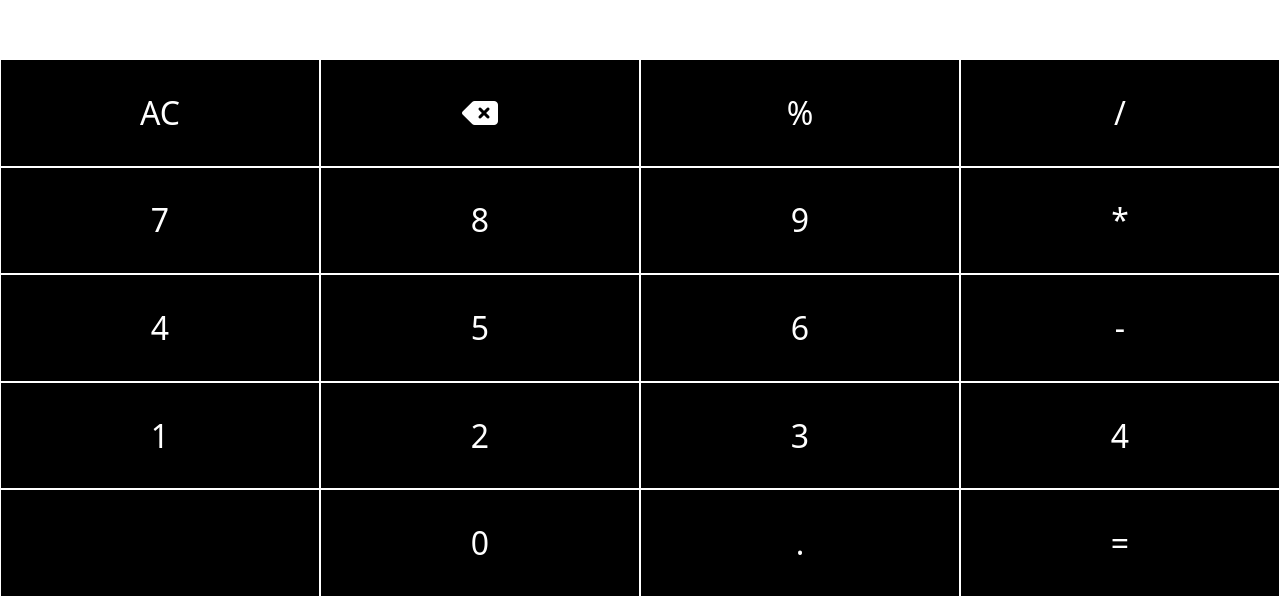
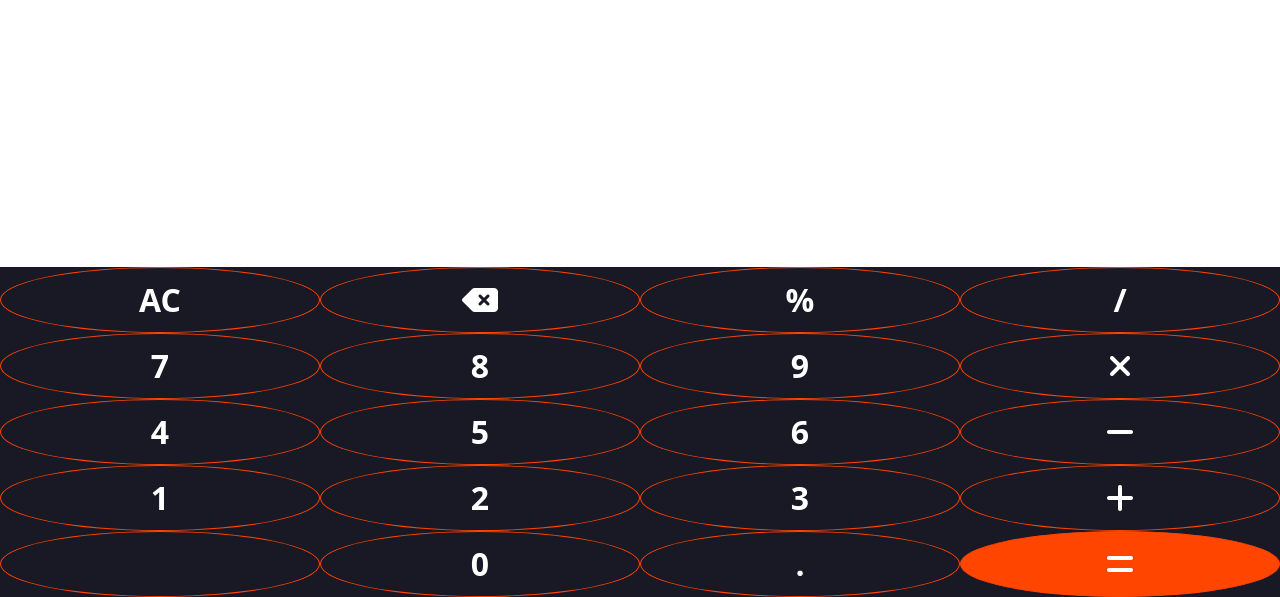
Before and after one commit to Dhirajjaware/calculator, a plain HTML site: page index.html in a window 1280 px wide. Shown: the part 203-800 px from the top of the page. Drawn offline with nearby package versions, Linux system fonts and the light colour scheme.

Commit message:
add style to buttons

```diff
--- a/index.html
+++ b/index.html
@@ -26,7 +26,7 @@
 
         <div class="row">
           <div class="col"><button type="button" value="AC">AC</button></div>
-          <div class="col"><button type="button" value="back"><i class="fa-solid fa-delete-left"></i></button></div>
+          <div class="col btn__backspace"><button type="button" ><i class="fa-solid fa-delete-left"></i></button></div>
           <div class="col"><button type="button" value="%">%</button> </div>
           <div class="col"><button type="button" value="/">/</button> </div>
         </div>
@@ -35,28 +35,28 @@
           <div class="col"><button type="button" value="7">7</button> </div>
           <div class="col"><button type="button" value="8">8</button> </div>
           <div class="col"><button type="button" value="9">9</button> </div>
-          <div class="col"><button type="button" value="*">*</button> </div>
+          <div class="col"><button type="button" value="*"><i class="fa-solid fa-xmark"></i></button> </div>
         </div>
 
         <div class="row">
           <div class="col"><button type="button" value="4">4</button> </div>
           <div class="col"><button type="button" value="5">5</button> </div>
           <div class="col"><button type="button" value="6">6</button> </div>
-          <div class="col"><button type="button" value="-">-</button> </div>
+          <div class="col"><button type="button" value="-"><i class="fa-solid fa-minus"></i></button> </div>
         </div>
 
         <div class="row">
           <div class="col"><button type="button" value="1">1</button> </div>
           <div class="col"><button type="button" value="2">2</button> </div>
           <div class="col"><button type="button" value="3">3</button> </div>
-          <div class="col"><button type="button" value="+">4</button> </div>
+          <div class="col"><button type="button" value="+"><i class="fa-solid fa-plus"></i></button> </div>
         </div>
 
         <div class="row">
           <div class="col"><button type="button" value="😎"></button> </div>
           <div class="col"><button type="button" value="0">0</button> </div>
           <div class="col"><button type="button" value=".">.</button> </div>
-          <div class="col"><button type="button" value="=" class="equal">=</button></div>
+          <div class="col equal"><button type="button" value="=" class="equal"><i class="fa-solid fa-equals"></i></button></div>
         </div>
 
       </div>
--- a/script.js
+++ b/script.js
@@ -6,21 +6,12 @@ const input = document.querySelector(".input__numbers");
 
 const equal = document.querySelector(".equal");
 
+const btnBackSpace = document.querySelector(".btn__backspace");
+
 // Play Sound
-
-const playSound = function (sound) {
-  new Audio(sound).play();
-};
 
 containerBtns.addEventListener("click", function (e) {
   if (!e.target.value) return;
-
-  e.target.addEventListener(
-    "click",
-    playSound(
-      "sounds/zapsplat_office_calculator_button_single_press_003_81853.mp3"
-    )
-  );
 
   const btnValue = e.target.value;
 
@@ -30,6 +21,10 @@ containerBtns.addEventListener("click", function (e) {
   if (btnValue === "AC") {
     input.value = "";
   }
+
+  if (btnValue === "back") {
+    console.log("i");
+  }
 });
 
 equal.addEventListener("click", function () {
@@ -37,6 +32,9 @@ equal.addEventListener("click", function () {
 
   const result = eval(input.value);
 
-  console.log(result);
-  input.value = `=${result}`;
+  input.value = result;
 });
+
+// btnBackSpace.addEventListener("click", function () {
+
+// });
--- a/style.css
+++ b/style.css
@@ -11,7 +11,7 @@
 
 .input__numbers,
 ::placeholder {
-  font-weight: 500;
+  font-weight: 600;
   text-align: right;
   font-family: sans-serif;
   letter-spacing: 0.3rem;
@@ -20,7 +20,7 @@
 /* Buttons */
 
 #buttons-section {
-  background-color: #000;
+  background-color: #191825;
   position: fixed;
   width: 100%;
   bottom: 0;
@@ -31,18 +31,20 @@
 }
 
 .col {
-  border: 1px solid #fff;
-}
-
-.col:hover {
-  background-color: rgba(255, 255, 255, 0.17);
+  border: 1.5px solid rgb(255, 68, 0);
+  border-radius: 100%;
 }
 
 .col button {
   background: none;
   color: #fff;
   width: 100%;
-  padding: 1.8rem 1rem;
+  padding: 0.5rem 0.5rem;
   border: none;
   font-size: 2rem;
+  font-weight: bold;
 }
+
+.equal {
+  background-color: orangered;
+}
```
